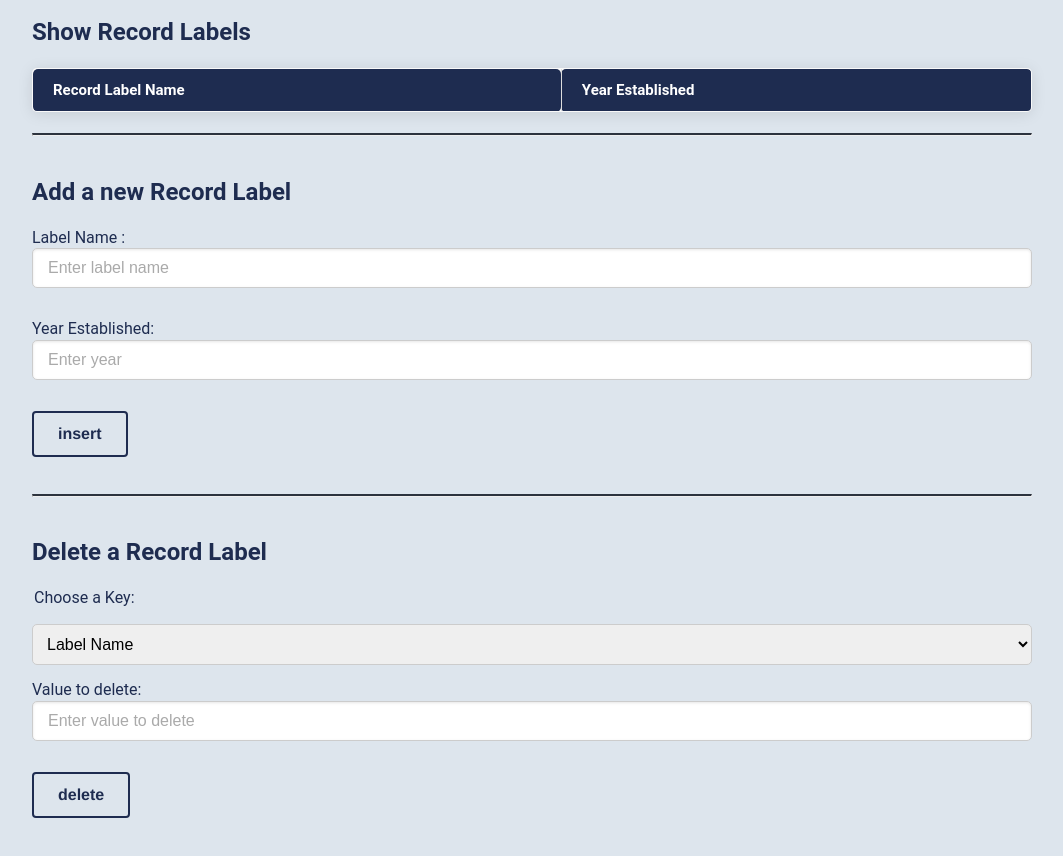
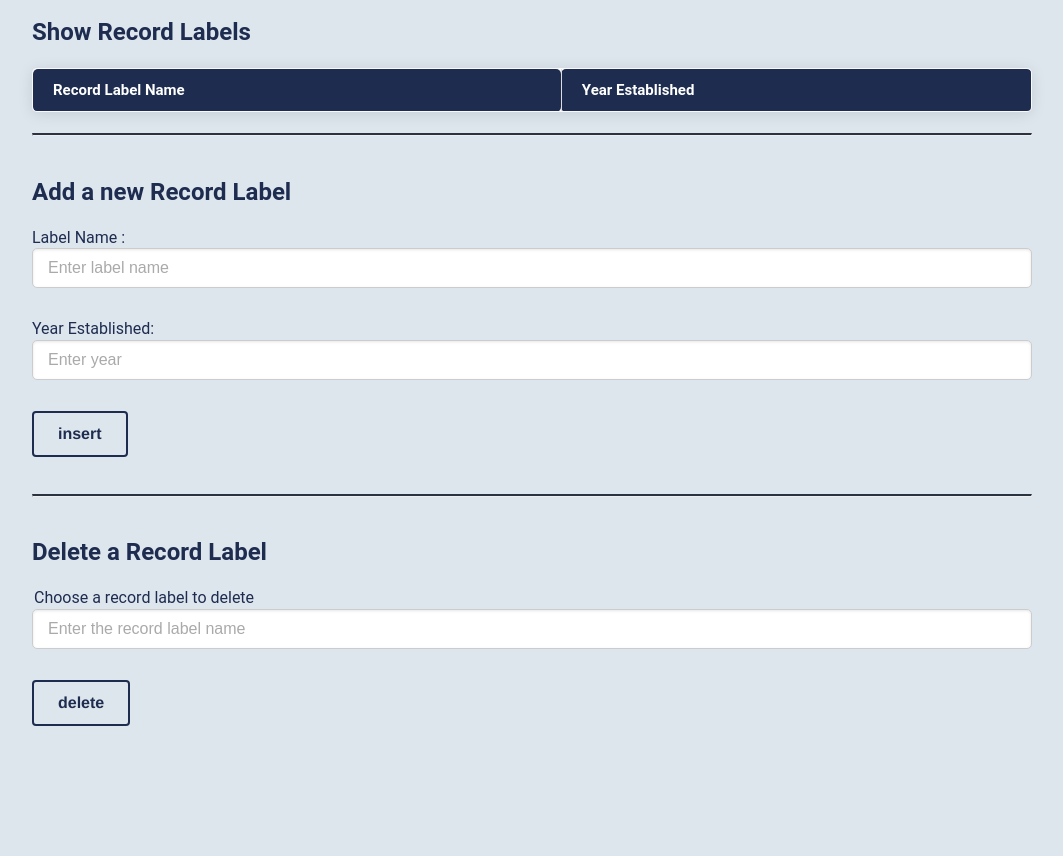
Before and after one commit to aliceesin/record-label-database, a website: page public/record_label.html in a window 1280 px wide. Shown: the part 152-1008 px from the top of the page, without its empty margins (108-1171 px from the left). After the commit the page ends 934 px from the top, so only its background shows below. Drawn offline with Linux system fonts and the light colour scheme; no server answers.

Commit message:
updated delete function

```diff
--- a/appService.js
+++ b/appService.js
@@ -197,7 +197,7 @@ async function selection(attributes) {
 
 
 async function deleteFromTable(key, value) {
-    const validKeys = ['labelName', 'yearEstablished'];
+    const validKeys = ['labelName'];
     if (!validKeys.includes(key)) {
         throw new Error('Invalid column name.');
     }
--- a/public/label.js
+++ b/public/label.js
@@ -86,7 +86,7 @@ function mapDataToTable(demotableContent, tableBody) {
 async function deleteFromTable(event) {
     event.preventDefault();
 
-    const deleteKeyValue = document.querySelector('select[name="deleteKey"]').value;
+    const deleteKeyValue = 'labelName';
     const valValue = document.getElementById('deleteValue').value;
 
     const response = await fetch("/deletetable", {
--- a/public/record_label.html
+++ b/public/record_label.html
@@ -45,25 +45,12 @@
 
     <h2> Delete a Record Label </h2>
     <form id="deleteFromTable" >
-        <label for="deleteKeys">Choose a Key:</label>
-        <select id="deleteKeys" name="deleteKey" onchange="updateDropdownId()">
-            <option value="labelName">Label Name</option>
-            <option value="yearEstablished">Year Established</option>
-        </select>
-        Value to delete: <input type="text" id="deleteValue" placeholder="Enter value to delete" required> <br><br>
+        <label for="deleteKeys">Choose a record label to delete</label>
+
+        <input type="text" id="deleteValue" placeholder="Enter the record label name" required> <br><br>
 
         <button type="click"> delete </button> <br>
     </form>
-
-    <script>
-        function updateDropdownId() {
-
-            const dropdown = document.getElementById('deleteKeys');
-            const selectedValue = dropdown.value;
-
-            dropdown.id = selectedValue;
-        }
-    </script>
 
     <div id="deleteResultMsg"></div>
 
```
